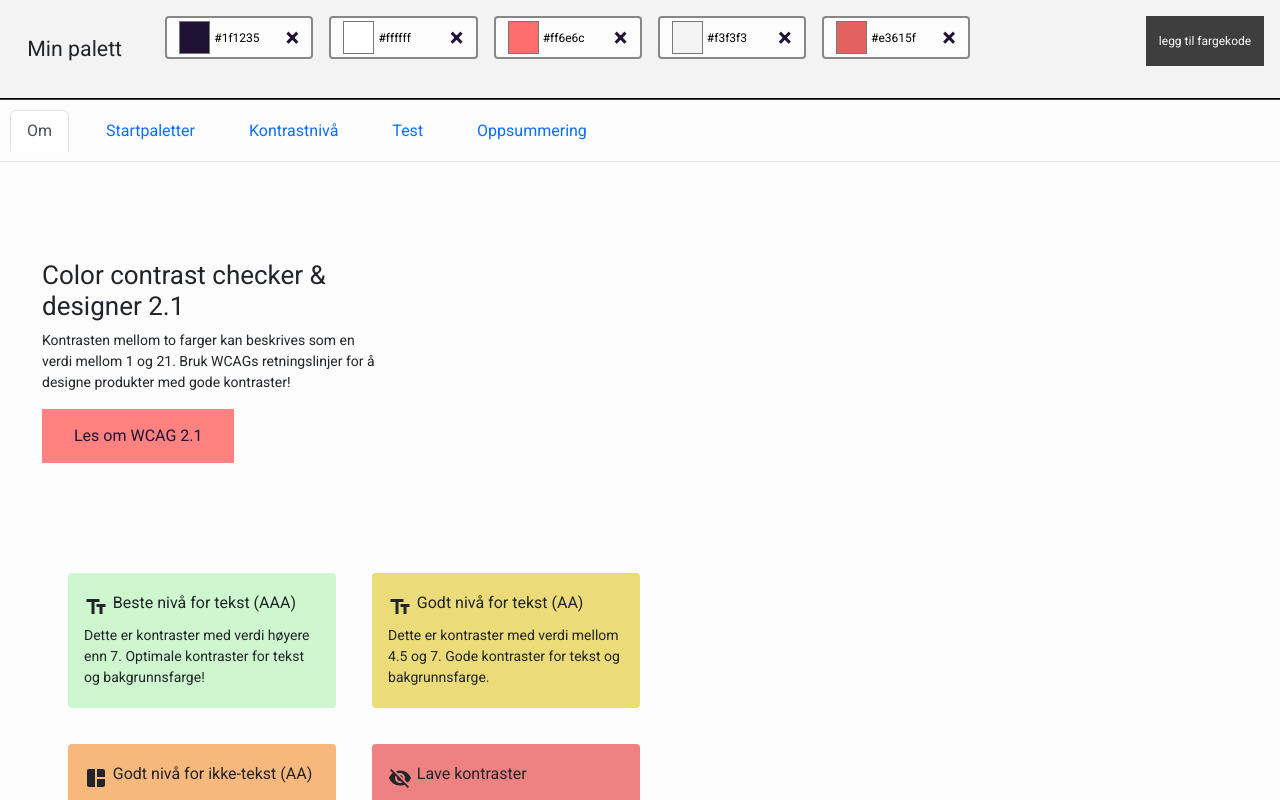
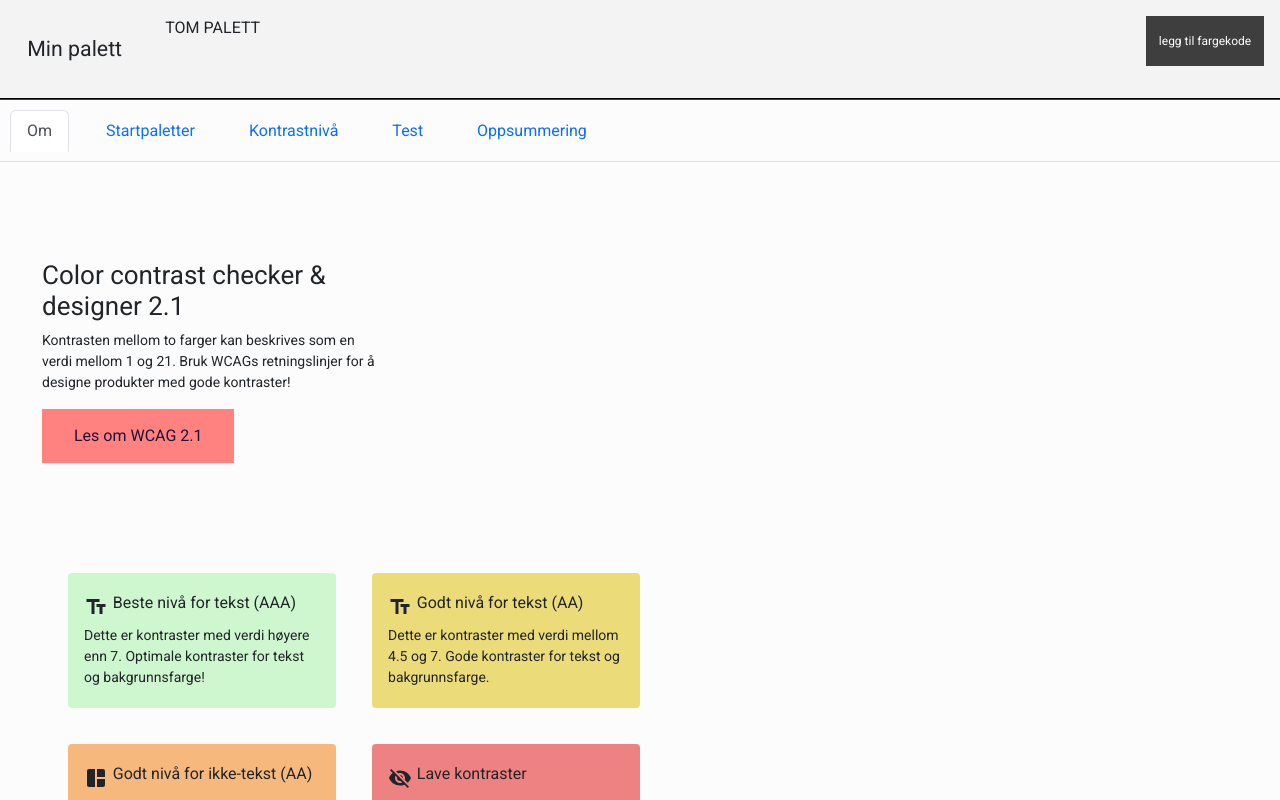
Before and after one commit to NorskRegnesentral/ccc21, a React (Create React App) app: page /#/ in a window 1280 px wide. Built offline with nearby package versions, Linux system fonts and the light colour scheme.

Commit message:
Start with an empty palette

```diff
--- a/src/pages/home/home.jsx
+++ b/src/pages/home/home.jsx
@@ -30,7 +30,7 @@ import Tabs from 'react-bootstrap/Tabs';
 
 function Home() {
   const { t } = useTranslation();
-  const [colorList, setColorList] = useState(getColorsFromDefaultPalette(5, 0)); //starte med fem farger i appen
+  const [colorList, setColorList] = useState(getColorsFromDefaultPalette(0, 0)); //starte med fem farger i appen
   const [tableList, setTableList] = useState([""]);
   const [contrastMatrix, setContrastMatrix] = useState([""].concat(colorList));
 
```
